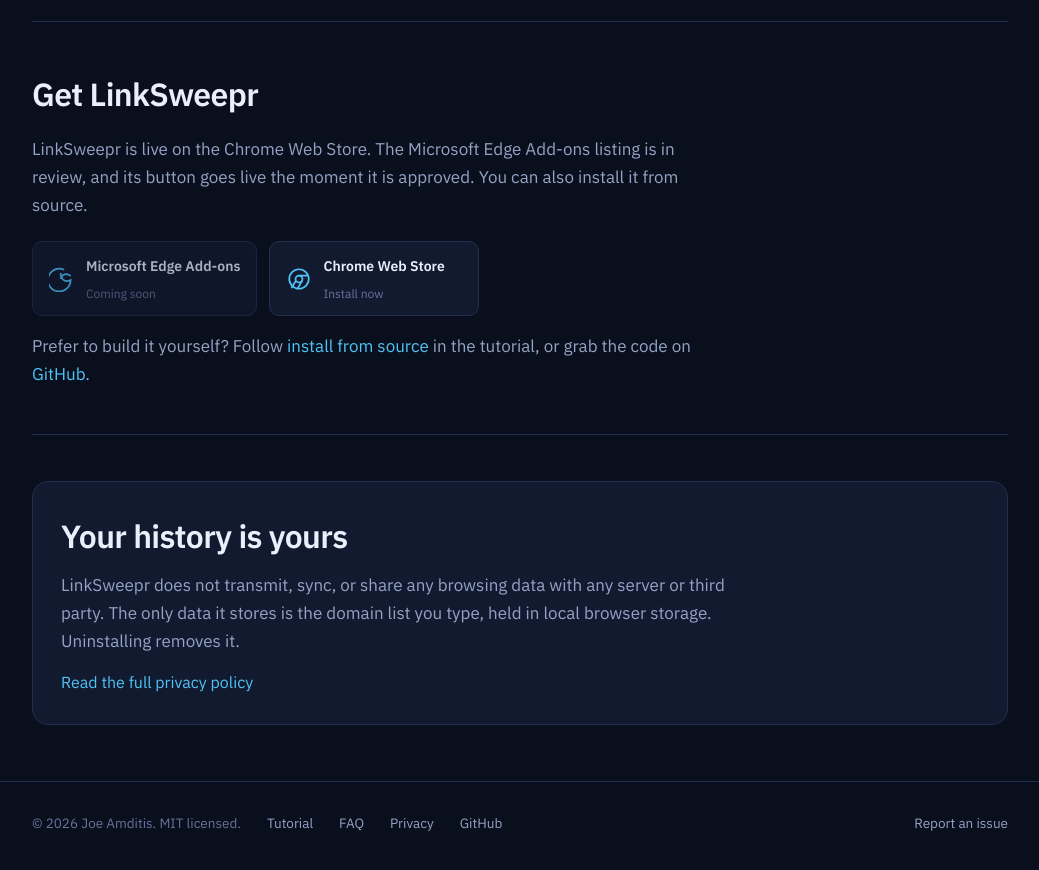
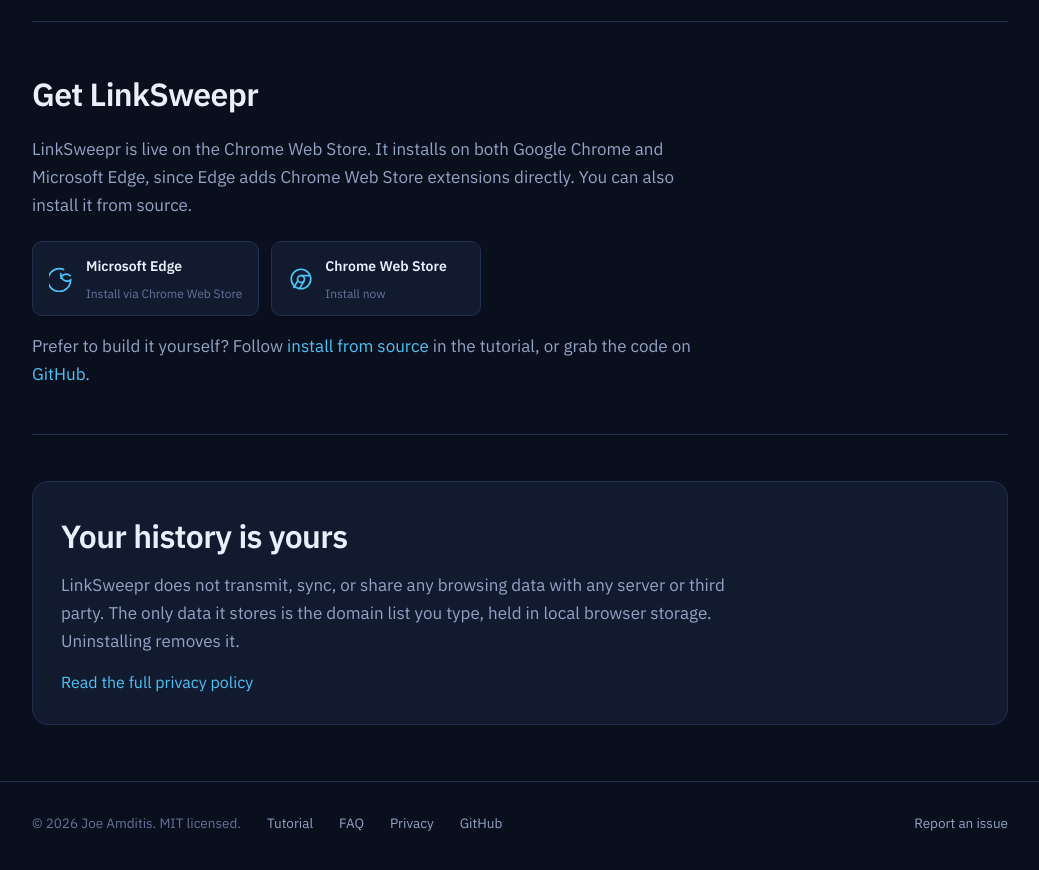
Before and after one commit to jamditis/link-sweepr, a browser extension: page docs/index.html in a window 1280 px wide. Shown: the part 1920-2790 px from the top of the page, without its empty margins (120-1159 px from the left). Drawn offline with Linux system fonts and the light colour scheme.

Commit message:
docs: present Edge as a supported install path, not "coming soon"
Microsoft Edge installs Chrome Web Store extensions directly, so the one CWS
listing already covers Edge users. The earlier copy framed Edge as a separate
"coming soon" store listing, which is misleading, and asserted an Edge Add-ons
review status that was never confirmed. Make the Edge button a live link to the
CWS listing ("Install via Chrome Web Store"), state plainly that LinkSweepr
works in both Chrome and Edge, and drop the unverified review claim. A dedicated
Microsoft Edge Add-ons listing stays an optional future step in the internal
store notes.

```diff
--- a/docs/index.html
+++ b/docs/index.html
@@ -130,13 +130,13 @@
 
     <section class="wrap" id="get">
       <h2>Get LinkSweepr</h2>
-      <p class="lead">LinkSweepr is live on the Chrome Web Store. The Microsoft Edge Add-ons listing is in review, and its
-        button goes live the moment it is approved. You can also install it from source.</p>
+      <p class="lead">LinkSweepr is live on the Chrome Web Store. It installs on both Google Chrome and Microsoft Edge,
+        since Edge adds Chrome Web Store extensions directly. You can also install it from source.</p>
       <div class="stores" style="margin:22px 0 16px">
-        <span class="store" aria-disabled="true">
+        <a class="store" href="https://chrome.google.com/webstore/detail/flebgmilmmjcmkdkkemacmgkbcoholok" rel="noopener">
           <svg class="glyph" viewBox="0 0 24 24" fill="none" stroke="var(--accent-2)" stroke-width="1.6"><path d="M14 3.5a10.5 10.5 0 1 0 6 9.5 6 6 0 0 1-9-6.5"/><path d="M11 12a5 5 0 0 1 9-2.5"/></svg>
-          <span><span class="st-name">Microsoft Edge Add-ons</span><br><span class="st-sub">Coming soon</span></span>
-        </span>
+          <span><span class="st-name">Microsoft Edge</span><br><span class="st-sub">Install via Chrome Web Store</span></span>
+        </a>
         <a class="store" href="https://chrome.google.com/webstore/detail/flebgmilmmjcmkdkkemacmgkbcoholok" rel="noopener">
           <svg class="glyph" viewBox="0 0 24 24" fill="none" stroke="var(--accent-2)" stroke-width="1.6"><circle cx="12" cy="12" r="9"/><circle cx="12" cy="12" r="3.2"/><path d="M12 8.8h8.3M9.1 13.6 5 20.4M14.9 13.6 10.8 20.6"/></svg>
           <span><span class="st-name">Chrome Web Store</span><br><span class="st-sub">Install now</span></span>
```
Also changed, not shown: docs/tutorial.html (+2 -1 lines), store/listing.md (+1 -1 lines), README.md.
